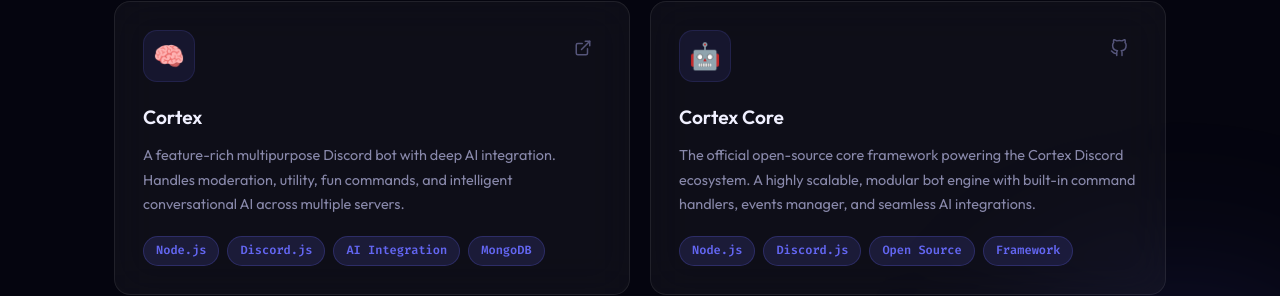
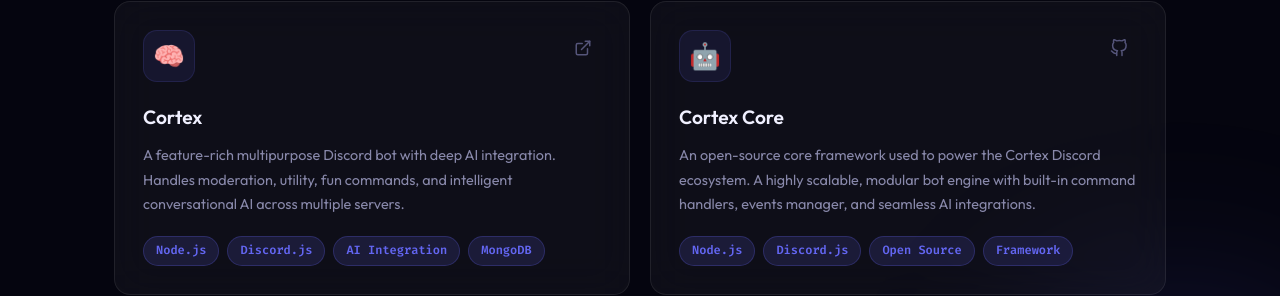
Before and after one commit to SEJED-DEV/sejed-portfolio, a Next.js app: page / in a window 1280 px wide. Shown: the part 5839-6135 px from the top of the page. Built offline with nearby package versions, Linux system fonts and the light colour scheme.

Commit message:
Update Projects.js

```diff
--- a/app/components/Projects.js
+++ b/app/components/Projects.js
@@ -36,7 +36,7 @@
   },
   {
     title: 'Cortex Core',
-    description: 'The official open-source core framework powering the Cortex Discord ecosystem. A highly scalable, modular bot engine with built-in command handlers, events manager, and seamless AI integrations.',
+    description: 'An open-source core framework used to power the Cortex Discord ecosystem. A highly scalable, modular bot engine with built-in command handlers, events manager, and seamless AI integrations.',
     tags: ['Node.js', 'Discord.js', 'Open Source', 'Framework'],
     color: 'indigo',
     emoji: '🤖',
```
